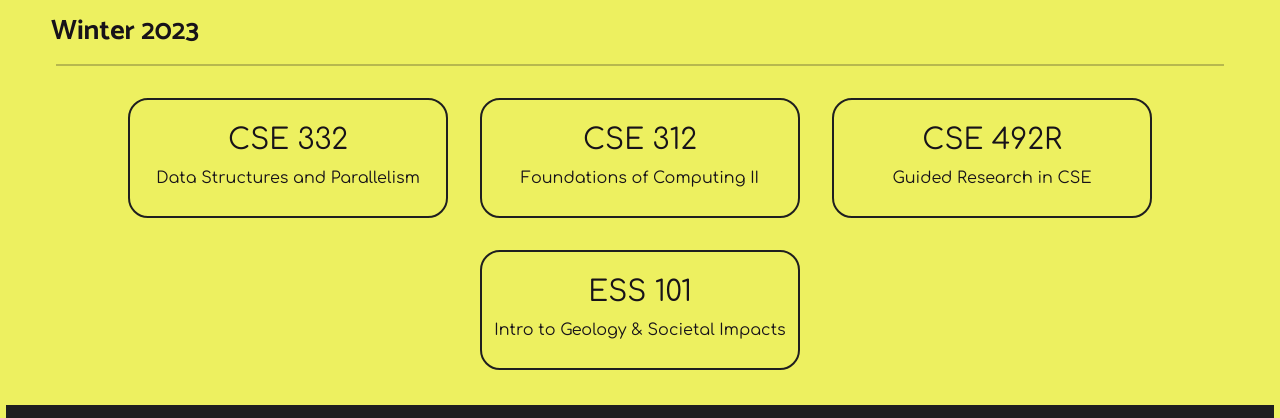
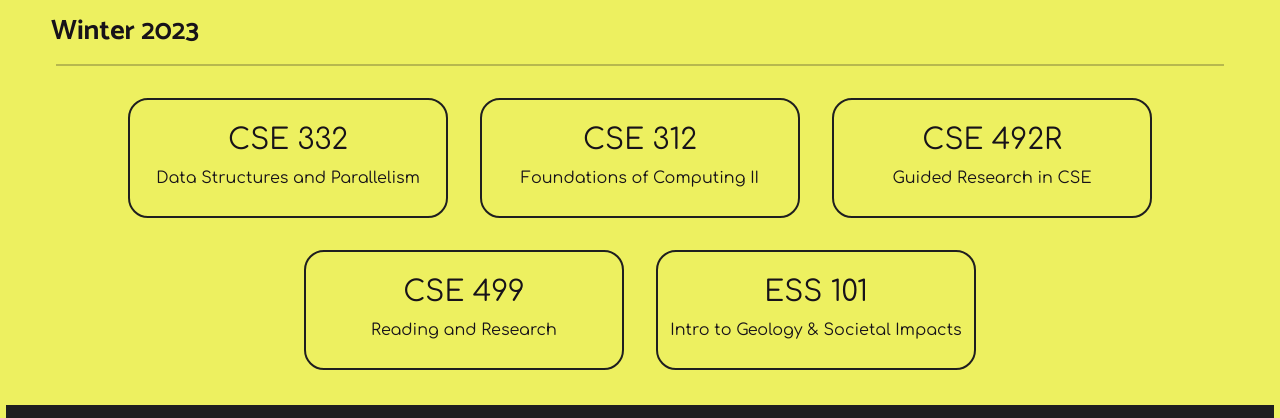
Before and after one commit to sohamsraut/old-website, a plain HTML site: page courses.html in a window 1280 px wide. Shown: the part 365-783 px from the top of the page. Drawn offline with nearby package versions, Linux system fonts and the light colour scheme.

Commit message:
Adds courses for wi23

```diff
--- a/courses.html
+++ b/courses.html
@@ -61,6 +61,10 @@
             <section class="course-card d-flex flex-column lang-card align-items-center justify-content-center m-3">
               <p class="course-code mt-2 mb-1">CSE 492R</p>
               <p class="course-desc mx-2">Guided Research in CSE</p>
+            </section>
+            <section class="course-card d-flex flex-column lang-card align-items-center justify-content-center m-3">
+              <p class="course-code mt-2 mb-1">CSE 499</p>
+              <p class="course-desc mx-2">Reading and Research</p>
             </section>
             <section class="course-card d-flex flex-column lang-card align-items-center justify-content-center m-3">
               <p class="course-code mt-2 mb-1">ESS 101</p>
```
